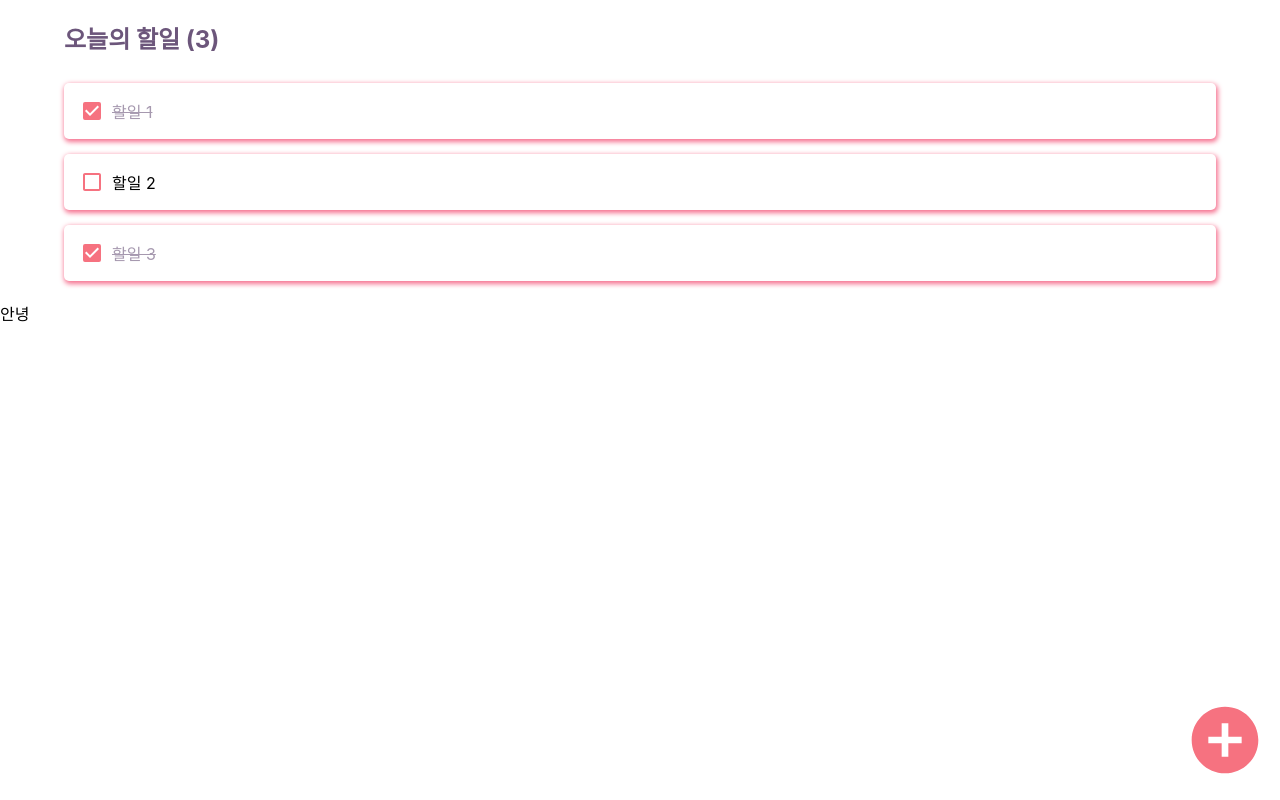
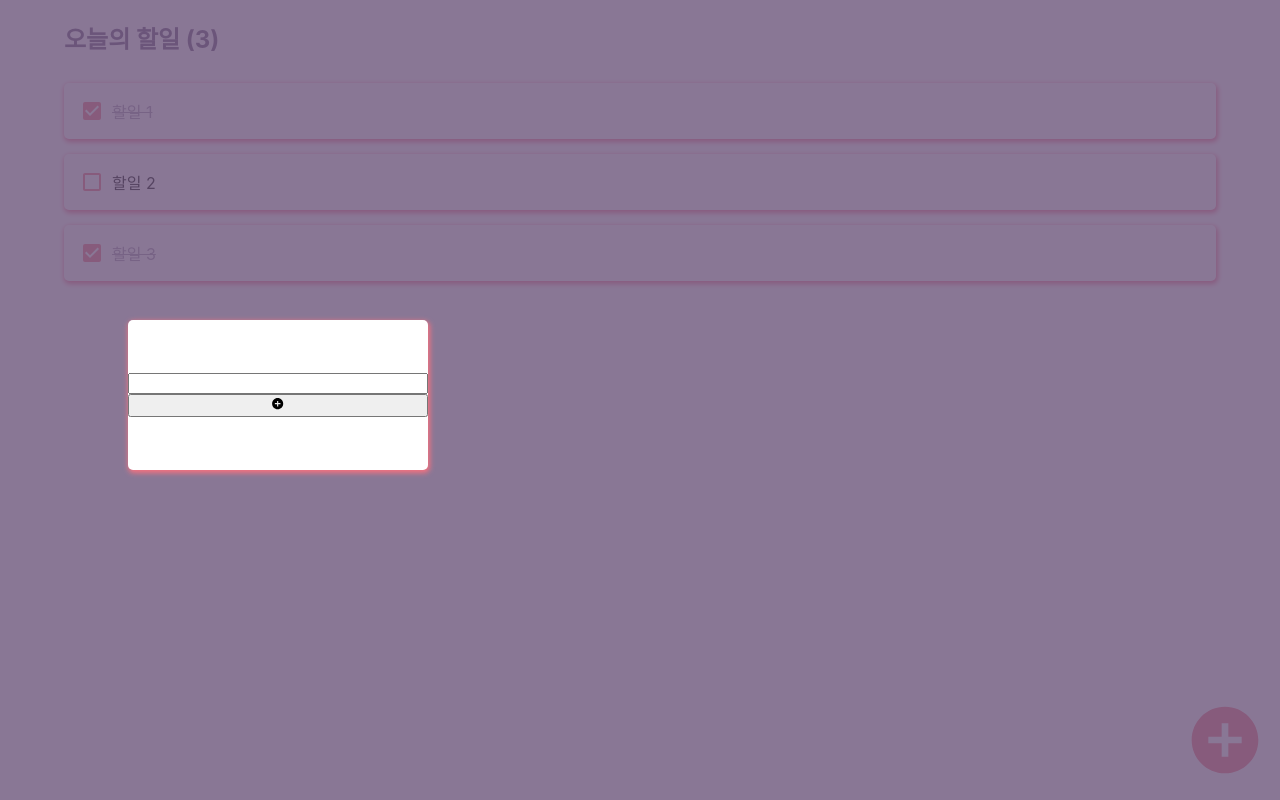
Before and after one commit to bobready0812/todo, a React (Create React App) app: page / in a window 1280 px wide. Both pictures are taken after a click on the element 1235 px from the left and 750 px from the top of the page. Built offline with nearby package versions, Linux system fonts and the light colour scheme.

Commit message:
20220505

```diff
--- a/src/App.js
+++ b/src/App.js
@@ -7,6 +7,7 @@ import TodoAdd from './components/TodoAdd';
 
 
 function App() {
+  const [addToggle, setAddToggle] = useState(false);
   const [todos, setTodos] = useState([
     {
       id:1,
@@ -23,14 +24,18 @@ function App() {
       text:"할일 3",
       checked:true,
     },
-  ])
+  ]);
+
+  const onAddToggle = () => {
+    setAddToggle(prev => !prev);
+  }
   return (
       <TodoBack todoLength={todos.length}>
         <TodoList todos={todos}/>
-        <div className='add-todo-button'>
+        <div className='add-todo-button' onClick={onAddToggle}>
           <MdAddCircle/>
         </div>
-        <TodoAdd/>
+        {addToggle && <TodoAdd onAddToggle={onAddToggle}/>}
       </TodoBack>
   );
 }
--- /dev/null
+++ b/src/components/TodoAdd.css
@@ -0,0 +1,29 @@
+.background {
+    position: fixed;
+    z-index: 980;
+    top: 0;
+    overflow: hidden;
+    width: 100vw;
+    height: 100vh;
+    display: flex;
+    justify-content: center;
+    align-items: center;
+    background: #6c567b;
+    opacity: 0.8;
+}
+
+form {
+    margin-left: 10%;
+    position: fixed;
+    top: 40%;
+    display: flex;
+    flex-direction: column;
+    justify-content: center;
+    z-index: 990;
+    width: 300px;
+    height: 300px;
+    height: 150px;
+    border-radius: 5px;
+    box-shadow: 1px 2px 5px 1px #f67280;
+    background: white;
+}
--- a/src/components/TodoAdd.js
+++ b/src/components/TodoAdd.js
@@ -1,7 +1,17 @@
 import React from "react";
+import {MdAddCircle} from 'react-icons/md';
+import './TodoAdd.css';
 
-const TodoAdd = () => {
-    return <div>안녕</div>
+const TodoAdd = ({onAddToggle}) => {
+    return (
+    <div>
+        <div className="background" onClick={onAddToggle}></div>
+        <form>
+            <input></input>
+            <button type="submit"><MdAddCircle /></button>
+        </form>
+    </div>
+    )
 };
 
 export default TodoAdd;
```
